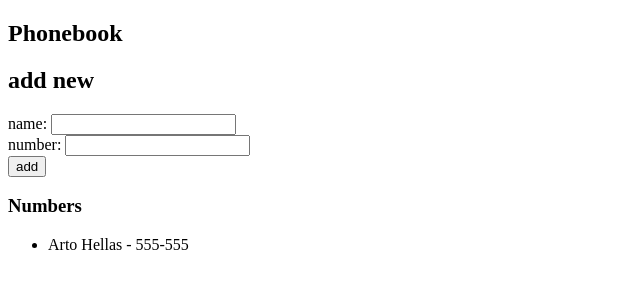
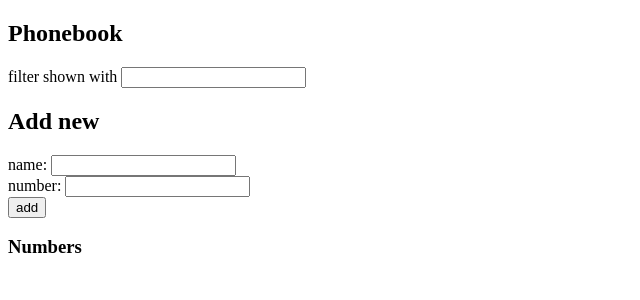
Before and after one commit to martinwilchesdev/full_stack_open_exercises, a React (Vite) app in the folder part2/phonebook/: page / in a window 1280 px wide. Shown: the top 300 px of the page, without its empty margins (0-640 px from the left). Built offline with nearby package versions, Linux system fonts and the light colour scheme.

Commit message:
Filtro de personas por nombre

```diff
--- a/part2/phonebook/src/App.jsx
+++ b/part2/phonebook/src/App.jsx
@@ -1,49 +1,75 @@
+import Filter from './components/Filter'
 import Persons from './components/Persons'
+import PersonsForm from './components/PersonsForm'
 
 import { useState } from 'react'
-import PersonsForm from './components/PersonsForm'
 
 const App = () => {
-    const [newNumber, setNewNumber] = useState('')
-    const [newName, setNewName] = useState('')
-    const [persons, setPersons] = useState([
-        { name: 'Arto Hellas', number: '555-555' },
-    ])
+    const [filterPersons, setFilterPersons] = useState([])
+    const [personInfo, setPersonInfo] = useState({
+        name: '',
+        number: '',
+    })
+    const [persons, setPersons] = useState([])
+    const [name, setName] = useState('')
 
     const handleName = (e) => {
-        setNewName(e.target.value)
+        setPersonInfo({
+            ...personInfo,
+            name: e.target.value,
+        })
     }
 
     const handleNumber = (e) => {
-        setNewNumber(e.target.value)
+        setPersonInfo({
+            ...personInfo,
+            number: e.target.value,
+        })
     }
 
     const handleSubmitInfo = (e) => {
         e.preventDefault()
-        if (newName.trim() !== '' && newNumber.trim() !== '') {
-            const newObject = { name: newName, number: newNumber }
+        if (personInfo.name.trim() !== '' && personInfo.number.trim() !== '') {
+            const newObject = {
+                name: personInfo.name,
+                number: personInfo.number,
+            }
 
             if (
-                persons.find((person) => person.name === newName) !== undefined
+                persons.find((person) => person.name === personInfo.name) !==
+                undefined
             ) {
-                alert(`${newName} is already added to phonebook`)
+                alert(`${personInfo.name} is already added to phonebook`)
             } else {
                 setPersons(persons.concat(newObject))
             }
         }
     }
 
+    const handleFilterPerson = (e) => {
+        const newObject = persons.filter((person) => {
+            if (
+                person.name.toLowerCase().includes(e.target.value.toLowerCase())
+            ) {
+                return person
+            }
+        })
+        setFilterPersons(newObject)
+        setName(e.target.value)
+    }
+
     return (
         <div>
             <h2>Phonebook</h2>
-            <h2>add new</h2>
+            <Filter onHandleFilterPerson={handleFilterPerson} />
+            <h2>Add new</h2>
             <PersonsForm
                 onHandleName={handleName}
                 onHandleNumber={handleNumber}
                 onHandleSubmitInfo={handleSubmitInfo}
             />
             <h3>Numbers</h3>
-            <Persons persons={persons} />
+            <Persons persons={name != '' ? filterPersons : persons} />
         </div>
     )
 }
--- /dev/null
+++ b/part2/phonebook/src/components/Filter.jsx
@@ -0,0 +1,9 @@
+const Filter = ({onHandleFilterPerson}) => {
+    return (
+        <div>
+            filter shown with <input onChange={onHandleFilterPerson} />
+        </div>
+    )
+}
+
+export default Filter
```
